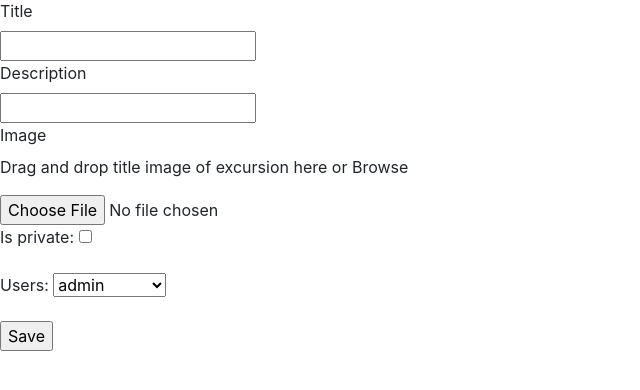
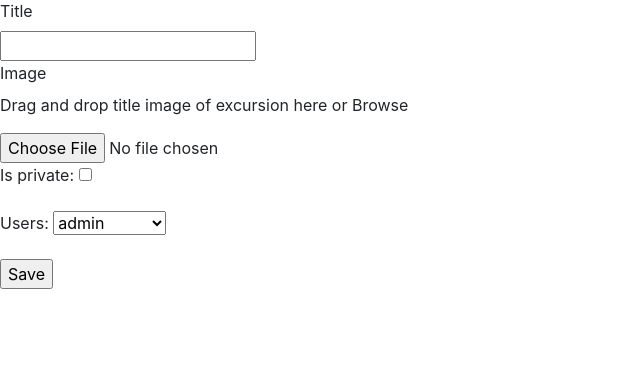
Before and after one commit to andriiko489/VirtualVoyage, a Django app: page /panorama/create/ in a window 1280 px wide. Shown: the part 57-447 px from the top of the page, without its empty margins (0-640 px from the left). Run offline with Django 3.2, Linux system fonts and the light colour scheme; a user stored in the database is signed in; parts of the project's set-up code (start-up, migrations or seed data) failed here and were passed over; some libraries are stand-ins or nearby versions.

Commit message:
removed description

```diff
--- a/panorama/form.py
+++ b/panorama/form.py
@@ -2,7 +2,7 @@ from django.forms import ModelForm
 
 from panorama.models import Panorama
 
-class PaymentForm(ModelForm):
+class PanoramaForm(ModelForm):
     class Meta:
         model = Panorama
         exclude = ('id','excursion')
--- a/panorama/models.py
+++ b/panorama/models.py
@@ -2,7 +2,6 @@ from django.db import models
 from users.models import Profile
 class Excursion(models.Model):
     title = models.CharField(max_length=50)
-    description = models.CharField(max_length=200)
     is_private = models.BooleanField(default=False)
     users = models.ManyToManyField(Profile, blank=True)
     image = models.ImageField(default="notfound.jpg", null=True, blank=True)
--- a/panorama/templates/panorama/excursion_form.html
+++ b/panorama/templates/panorama/excursion_form.html
@@ -36,16 +36,6 @@
     <div>
         <input class="tour-name" type="text" name="title" maxlength="50" required id="id_title">
     </div>
-
-
-    <div>
-        <label class="title" for="id_description">Description</label>
-    </div>
-    <div>
-        <input class="description-value" type="text" name="description" maxlength="200" required id="id_description">
-    </div>
-
-
     <div>
         <label class="title" for="id_image">Image</label>
     </div>
```
Also changed, not shown: db.sqlite3.
